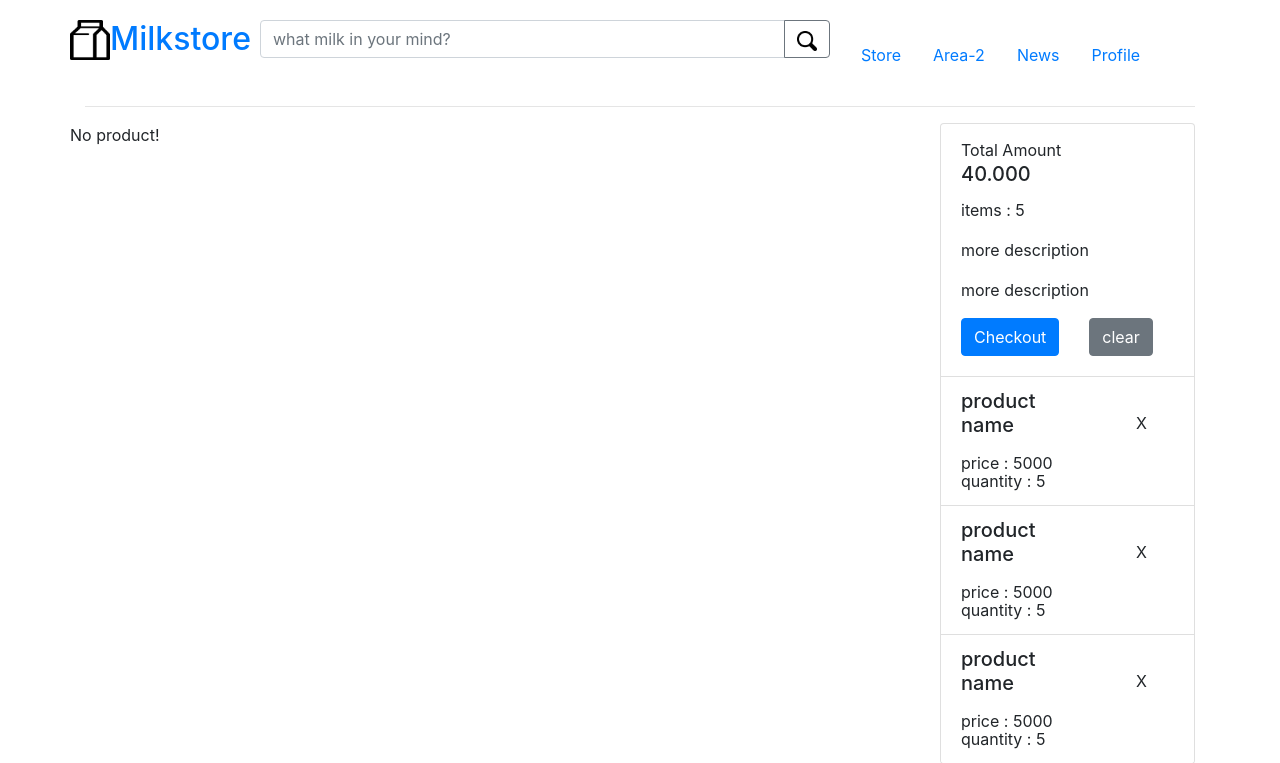
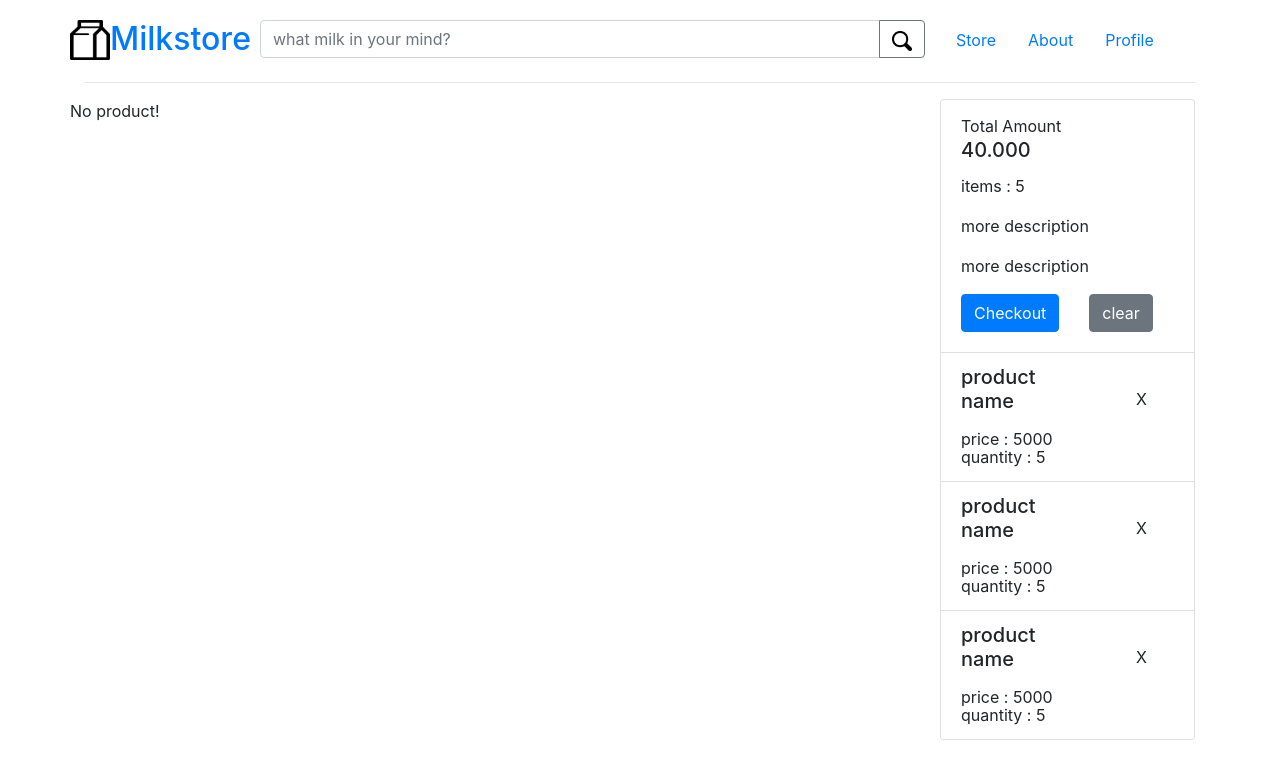
Before and after one commit to chawza/milkstore, a Django app: page /store/home in a window 1280 px wide. Shown: the top 763 px of the page. Run offline with Django 3.2, Linux system fonts and the light colour scheme; data that the repository does not hold is empty; some libraries are stand-ins or nearby versions.

Commit message:
remove news in nav and increase search column

```diff
--- a/store/templates/base_home.html
+++ b/store/templates/base_home.html
@@ -21,7 +21,7 @@
                     </div>
                 </div>
 
-                <div class="col-6" id="search-bar">
+                <div class="col-7" id="search-bar">
                     <div class="row">
                         <div class="input-group">
                             <input type="text" class="form-control" placeholder="what milk in your mind?">
@@ -32,16 +32,13 @@
                     </div>
                 </div>
 
-                <div class="col-4" id="nav-area">
+                <div class="col-3" id="nav-area">
                     <ul class="nav">
                         <li class="nav-item">
                             <a href="" class="nav-link">Store</a>
                         </li>
                         <li class="nav-item">
-                            <a href="" class="nav-link">Area-2</a>
-                        </li>
-                        <li class="nav-item">
-                            <a href="" class="nav-link">News</a>
+                            <a href="" class="nav-link">About</a>
                         </li>
                         <li class="nav-item">
                             <a href="" class="nav-link">Profile</a>
```
